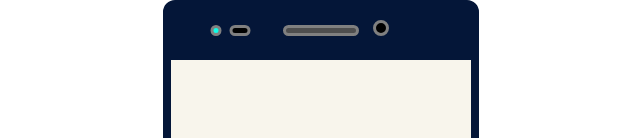
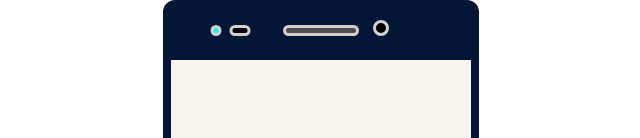
Before and after one commit to MarisolStagnaro/Celular, a plain HTML site: page index.html in a window 1280 px wide. Shown: the top 138 px of the page, without its empty margins (319-959 px from the left). Drawn offline with Linux system fonts and the light colour scheme.

Commit message:
Update style.css

```diff
--- a/style.css
+++ b/style.css
@@ -31,7 +31,7 @@
     height: 5px;
     background-color: rgb(78, 78, 78);
     border-radius: 17px;
-    border: 3px solid gray;
+    border: 3px solid #d4d0cd;
     top:-35px;
     left: 50%;
 }
@@ -42,7 +42,7 @@
     height: 5px;
     background-color: black;
     border-radius: 17px;
-    border: 3px solid gray;
+    border: 3px solid #d4d0cd;
     top:-35px;
     left: 23%;
 }
@@ -54,7 +54,7 @@
     height: 10px;
     background-color: black;
     border-radius: 17px;
-    border: 3px solid gray;
+    border: 3px solid #d4d0cd;
 }
 
 .notificaciones{
@@ -64,7 +64,7 @@
     height: 5px;
     background-color: rgb(14, 253, 233);
     border-radius: 12px;
-    border: 3px solid gray;
+    border: 3px solid #d4d0cd;
 }
 
 .audio{
```
